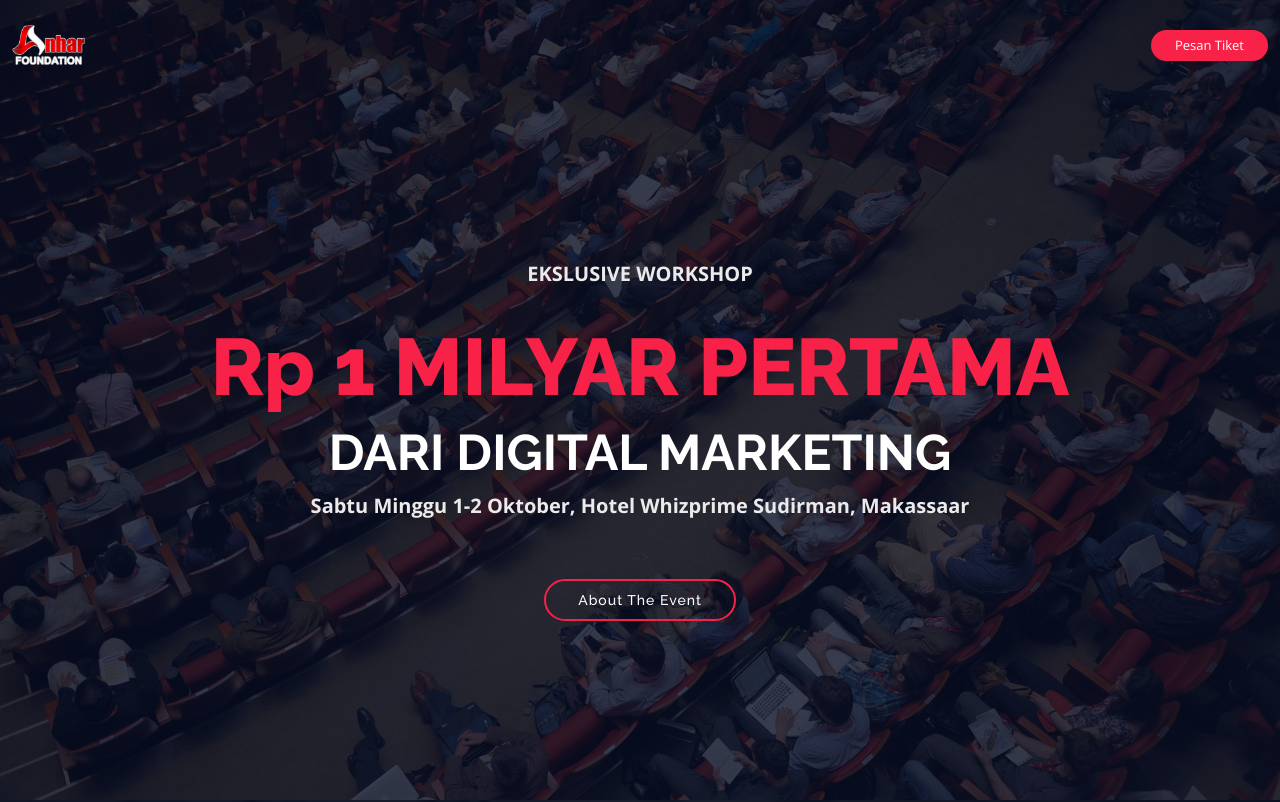
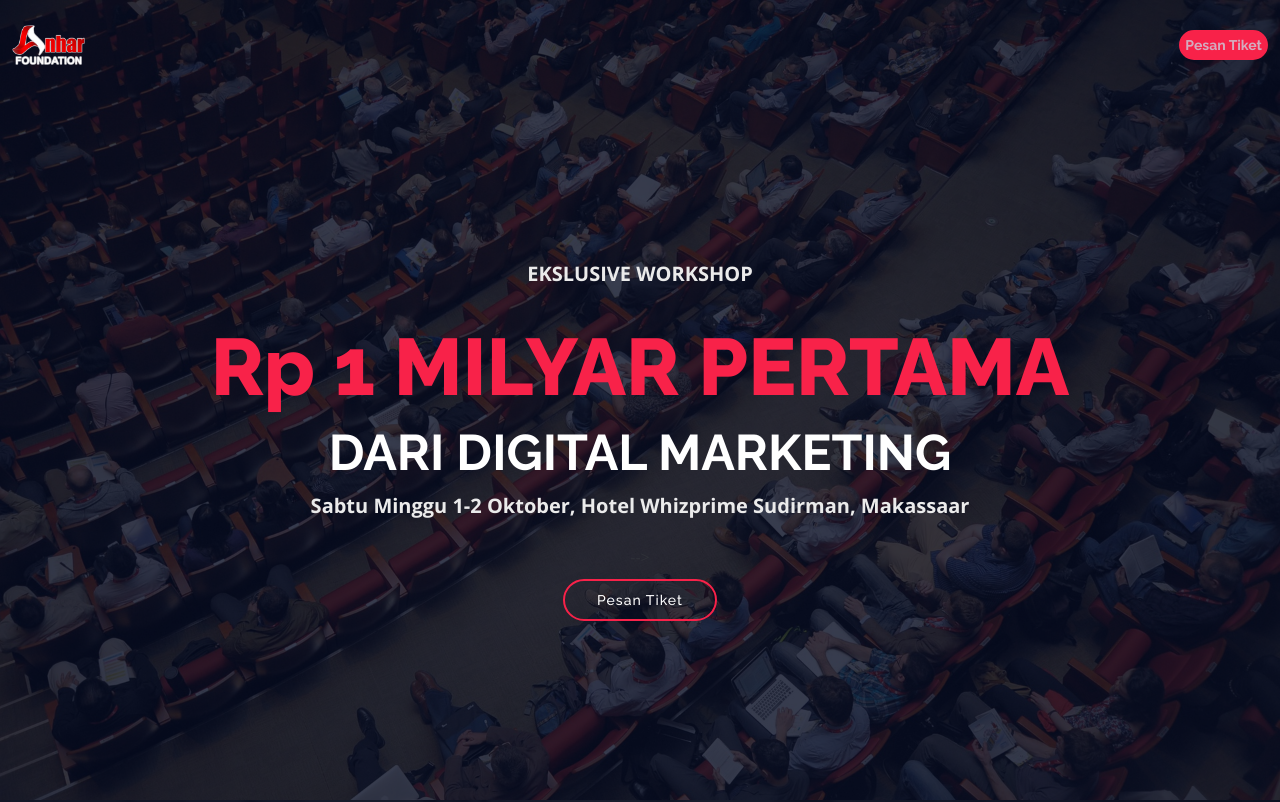
Before and after one commit to muhdanfyan/workshop1milyar, a plain HTML site: page index.html in a window 1280 px wide. Shown: the top 802 px of the page. Drawn offline with nearby package versions, Linux system fonts and the light colour scheme.

Commit message:
Update index.html

```diff
--- a/index.html
+++ b/index.html
@@ -46,13 +46,9 @@
         <a href="index.html" class="scrollto"><img src="assets/img/logo.png" alt="" title=""></a>
       </div>
       <nav id="navbar" class="navbar order-last order-lg-0">
-        <ul>
-
-        </ul>
-        <i class="bi bi-list mobile-nav-toggle"></i>
+        <a class="buy-tickets scrollto" href="#buy-tickets">Pesan Tiket</a>
       </nav>
       <!-- .navbar -->
-      <a class="buy-tickets scrollto" href="#buy-tickets">Pesan Tiket</a>
 
     </div>
   </header><!-- End Header -->
@@ -65,7 +61,7 @@
       <h2>DARI DIGITAL MARKETING</h2>
       <p class="mb-4 pb-0">Sabtu Minggu 1-2 Oktober, Hotel Whizprime Sudirman, Makassaar</p>
       -->
-      <a href="#about" class="about-btn scrollto">About The Event</a>
+      <a href="#about" class="about-btn scrollto">Pesan Tiket</a>
     </div>
   </section><!-- End Hero Section -->
 
```
